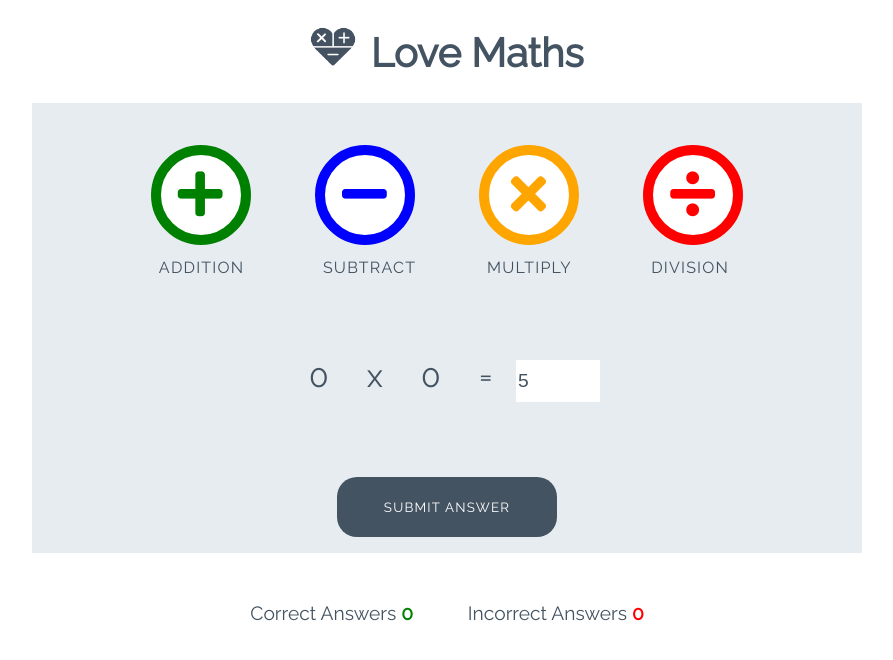
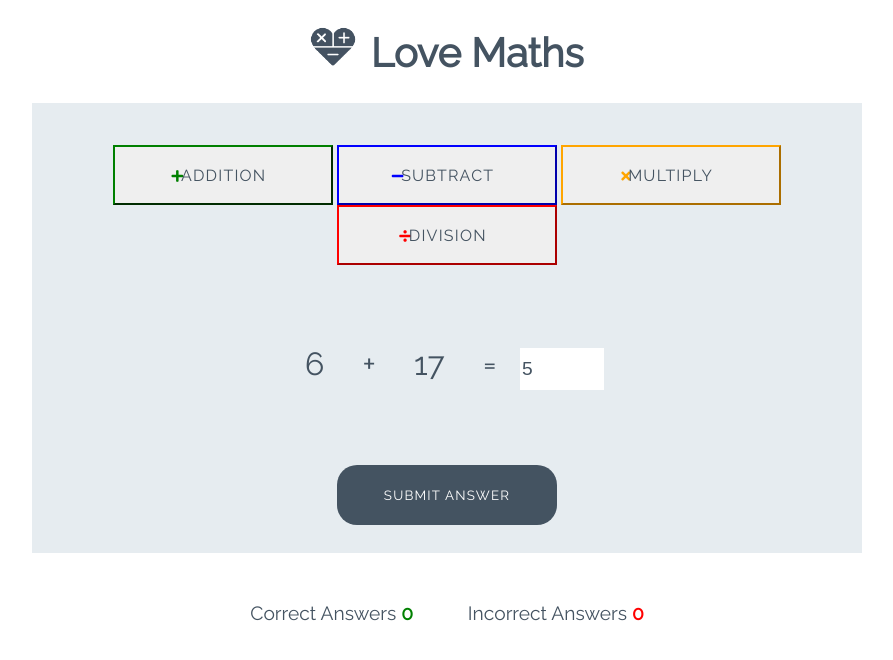
Before and after one commit to davewatters/love-maths, a plain HTML site: page index.html in a window 1280 px wide. Both pictures are taken after typing "5" into the empty fields and a click on the button "SUBMIT ANSWER". Shown: the whole page, without its empty margins (193-1086 px from the left). Drawn offline with Linux system fonts and the light colour scheme.

Commit message:
display addition questions to user

```diff
--- a/assets/css/style.css
+++ b/assets/css/style.css
@@ -99,7 +99,7 @@
   outline: none;
 }
 
-.btn--big {
+/* .btn--big {
   padding-top: 10px;
   border-radius: 50%;
   background-color: white;
@@ -109,7 +109,7 @@
   font-size: 3.2rem;
   margin: 0 30px;
   transition: all 0.5s;
-}
+} */
 
 .btn--big::after{
   content: attr(data-type);
--- a/assets/js/script.js
+++ b/assets/js/script.js
@@ -1 +1,71 @@
-console.log('assets/js/script.js is working..')
+// Wait for the DOM to finish loading before running the game
+// Get the button elements and add event listeners to them
+
+document.addEventListener("DOMContentLoaded", function() {
+    let buttons = document.getElementsByTagName("button");
+
+    for (let button of buttons) {
+        button.addEventListener("click", function() {
+            if (this.getAttribute("data-type") === "submit") {
+                alert("You clicked Submit!");
+            } else {
+                let gameType = this.getAttribute("data-type");
+                runGame(gameType);
+            }
+        });
+    }
+
+    runGame("addition");
+
+});
+
+/**
+ * The main game "loop", called when the script is first loaded
+ * and after the user's answer has been processed
+ */
+function runGame(gameType) {
+
+    // Creates two random numbers between 1 and 25
+    let num1 = Math.floor(Math.random() * 25) + 1;
+    let num2 = Math.floor(Math.random() * 25) + 1;
+
+    if (gameType === "addition") {
+        displayAdditionQuestion(num1, num2);
+    } else {
+        alert(`Unknown game type: ${gameType}`);
+        throw `Unknown game type: ${gameType}. Aborting!`;
+    }
+
+}
+
+function checkAnswer() {
+
+}
+
+function calculateCorrectAnswer() {
+
+}
+
+function incrementScore() {
+
+}
+
+function incrementWrongAnswer() {
+
+}
+
+function displayAdditionQuestion(operand1, operand2) {
+
+    document.getElementById('operand1').textContent = operand1;
+    document.getElementById('operand2').textContent = operand2;
+    document.getElementById('operator').textContent = "+";
+
+}
+
+function displaySubtractQuestion() {
+
+}
+
+function displayMultiplyQuestion() {
+
+}
```
